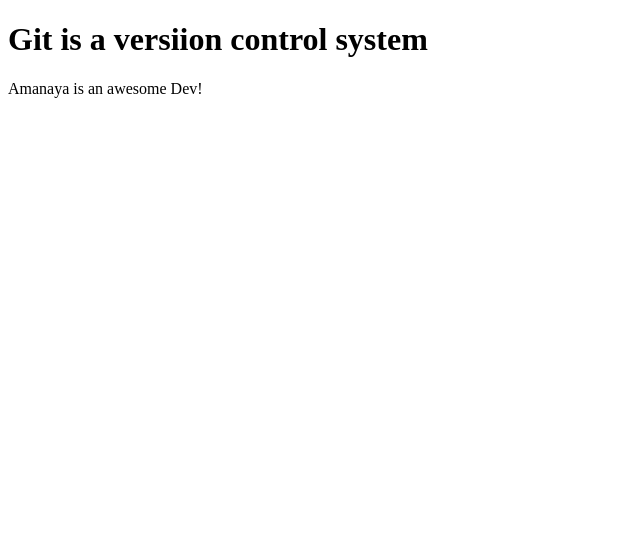
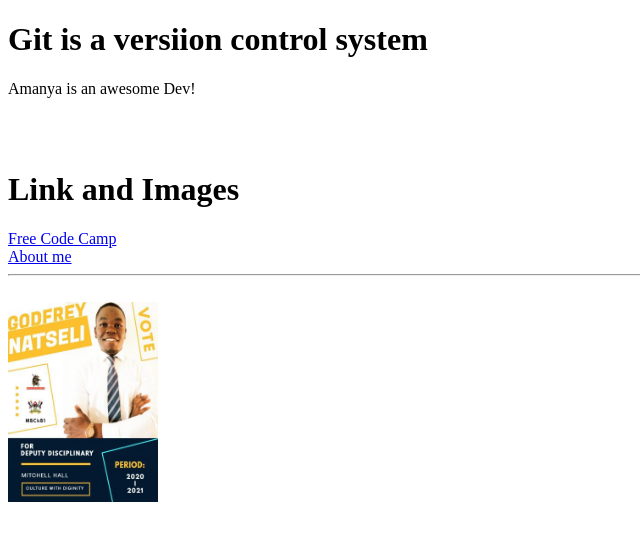
Before and after one commit to Amanya-Brian/git-session, a plain HTML site: page amanya.html in a window 1280 px wide. Shown: the whole page, without its empty margins (0-640 px from the left). Drawn offline with Linux system fonts and the light colour scheme.

Commit message:
added new image

```diff
--- a/amanya.html
+++ b/amanya.html
@@ -5,6 +5,14 @@
     </head>
     <body>
         <h1>Git is a versiion control system</h1>
-        <p>Amanaya is an awesome Dev!</p>
+        <p>Amanya is an awesome Dev!</p>
+        <br>
+        <br>
+        <h1>Link and Images</h1>
+        <a href="https:\\freecodecamp.org" target="_blank" title="Learn to code for free">Free Code Camp</a>
+        <br>
+        <a href="about.html">About me</a>
+        <hr><br>
+        <img src="vote.jpg" alt="Natseli's flyer" width="150px" height="200px">
     </body>
 </html>
```
Also changed, not shown: about.html (added, +13 -0 lines), vote.jpg (added).
